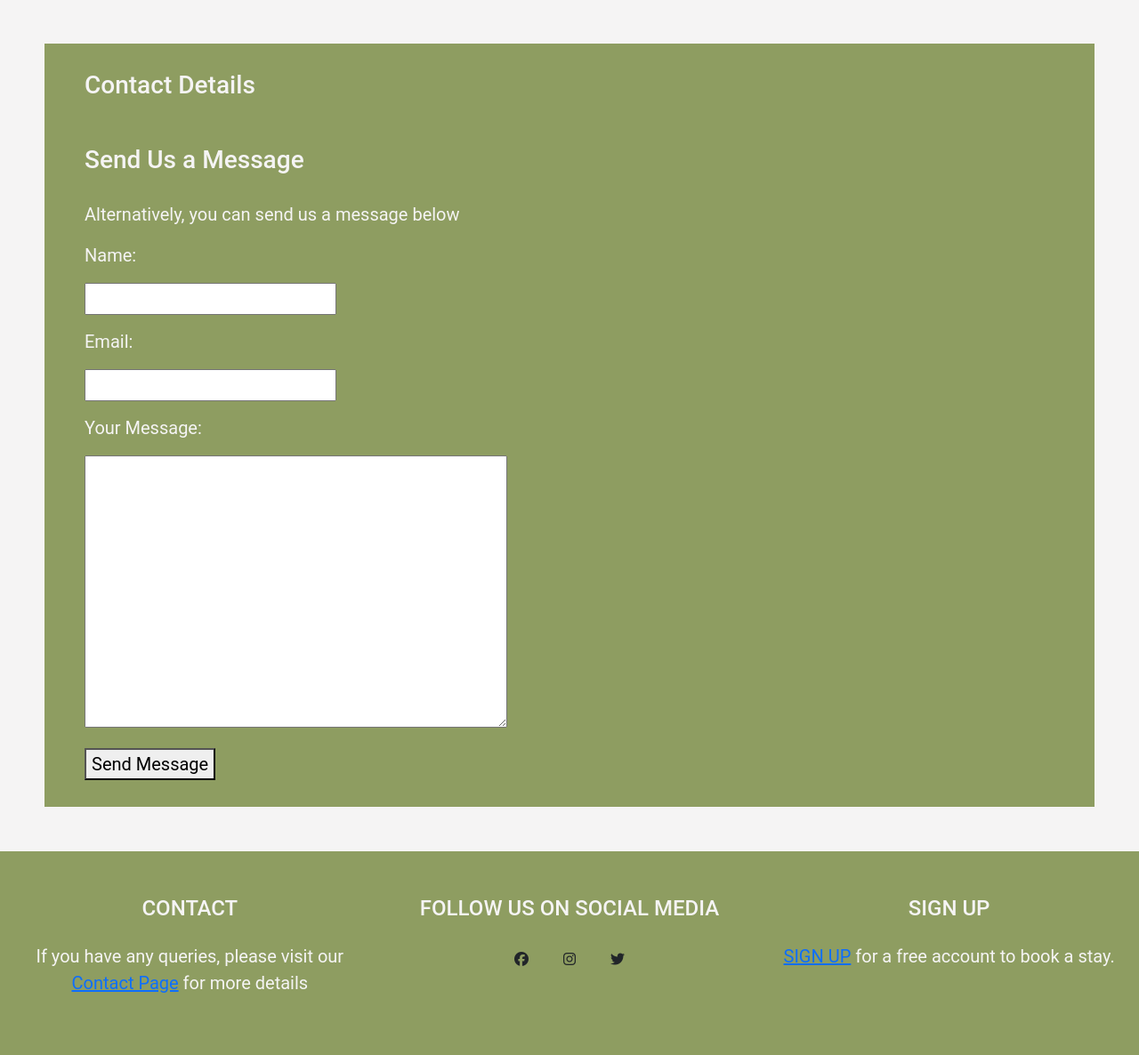
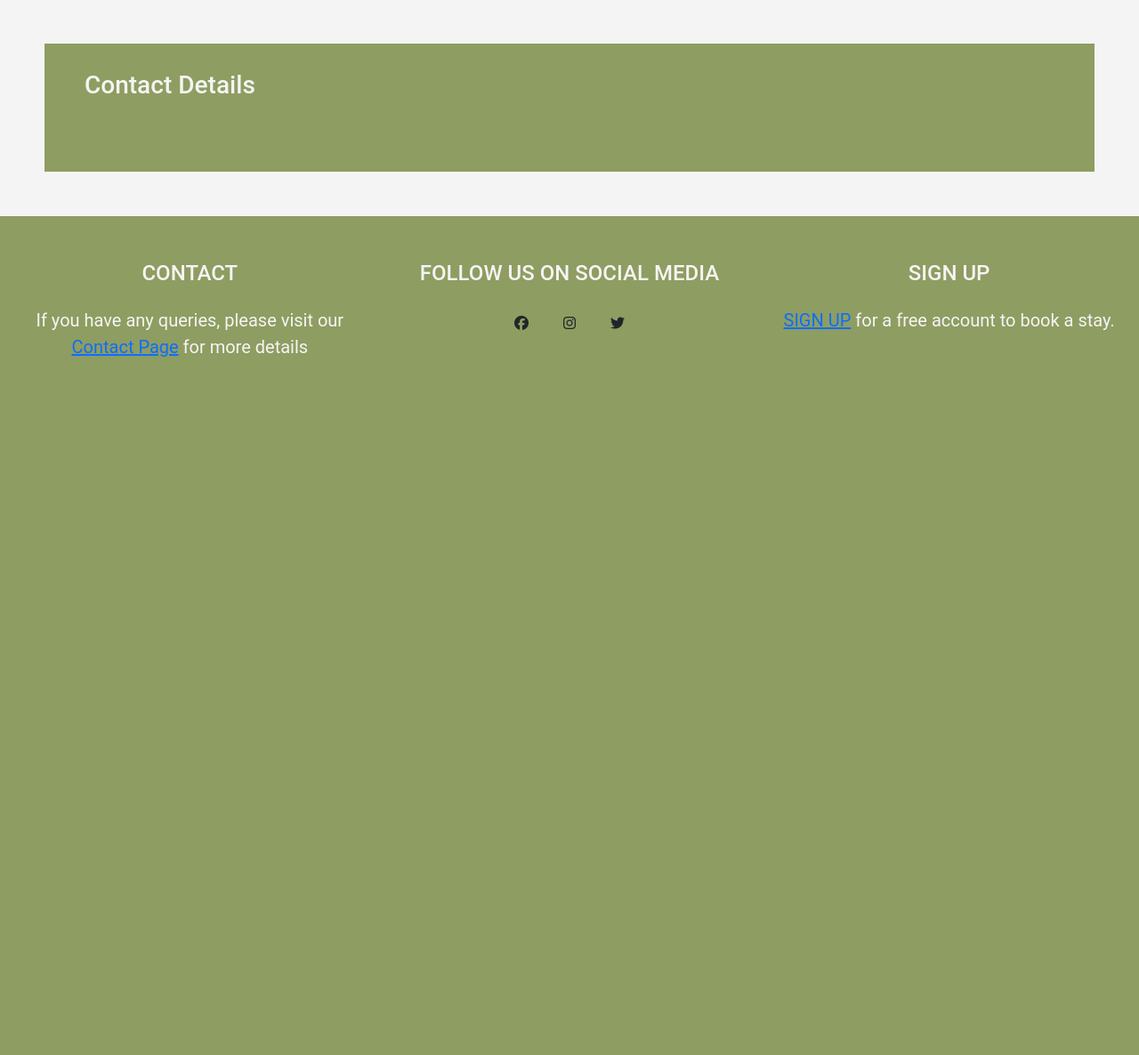
Before and after one commit to donald-macritchie/holiday-cottages, a Django app: page /contact/ in a window 1280 px wide. Shown: the part 481-1667 px from the top of the page at 89% size. After the commit the page ends 882 px from the top, so only its background shows below. Run offline with Django 3.2, Linux system fonts and the light colour scheme; data that the repository does not hold is empty; some libraries are stand-ins or nearby versions; some web fonts are replaced.

Commit message:
remove send a message section from contact.html

```diff
--- a/hill/forms.py
+++ b/hill/forms.py
@@ -2,9 +2,6 @@ from django import forms
 from django.conf import settings
 from django.core.mail import send_mail
 from .models import Cottage, Booking, ContactMessage
-
-
-
 
 
 class ContactMessageForm(forms.ModelForm):
@@ -50,4 +47,5 @@ class BookingForm(forms.ModelForm):
 
     class Meta:
         model = Booking
-        fields = ['check_in_date', 'check_out_date', 'number_of_guests', 'guest_name']
+        fields = ['check_in_date', 'check_out_date',
+                  'number_of_guests', 'guest_name']
--- a/hill/views.py
+++ b/hill/views.py
@@ -182,7 +182,7 @@ def booking_confirmation(request, booking_id):
 @login_required
 def user_profile(request):
     user = request.user
-    user_bookings = Booking.objects.filter(user=user)
+    user_bookings = Booking.objects.filter(user=user).order_by('check_in_date')
     context = {
         'user': user,
         'user_bookings': user_bookings,
--- a/static/css/style.css
+++ b/static/css/style.css
@@ -713,7 +713,7 @@ footer {
 
 
 
-/* Logout.html */
+/* Logout/profile.html */
 
 .profile-container,
 .logout-container{
--- a/templates/base.html
+++ b/templates/base.html
@@ -1,18 +1,16 @@
 {% load static %}
 <!DOCTYPE html>
 <html lang="en">
-<html lang="en">
-
     <head>
-    <meta charset="UTF-8" />
-    <meta http-equiv="X-UA-Compatible" content="IE=edge" />
-    <meta name="viewport" content="width=device-width, initial-scale=1.0" />
+        <meta charset="UTF-8">
+        <meta http-equiv="X-UA-Compatible" content="IE=edge">
+        <meta name="viewport" content="width=device-width, initial-scale=1.0">
 
         <script src="https://code.jquery.com/jquery-3.6.0.min.js"></script>
 
         <!-- Bootstrap -->
         <link rel="stylesheet" href="https://cdn.jsdelivr.net/npm/bootstrap@4.6.2/dist/css/bootstrap.min.css"
-        integrity="sha384-xOolHFLEh07PJGoPkLv1IbcEPTNtaed2xpHsD9ESMhqIYd0nLMwNLD69Npy4HI+N" crossorigin="anonymous" />
+            integrity="sha384-xOolHFLEh07PJGoPkLv1IbcEPTNtaed2xpHsD9ESMhqIYd0nLMwNLD69Npy4HI+N" crossorigin="anonymous">
         <script src="https://cdn.jsdelivr.net/npm/bootstrap@4.6.2/dist/js/bootstrap.bundle.min.js"
             integrity="sha384-Fy6S3B9q64WdZWQUiU+q4/2Lc9npb8tCaSX9FK7E8HnRr0Jz8D6OP9dO5Vg3Q9ct"
             crossorigin="anonymous"></script>
@@ -35,7 +33,7 @@
 
 
         <!-- CSS link -->
-    <link rel="stylesheet" href="{% static 'css/style.css' %}" type="text/css" />
+        <link rel="stylesheet" href="{% static 'css/style.css' %}" type="text/css">
 
 
         <title>Hill Cottages</title>
--- a/templates/contact.html
+++ b/templates/contact.html
@@ -24,25 +24,6 @@
                         {% endfor %}
                     </div>
                 </div>
-                <div class="col-12 col-md-6 contact-message-from">
-                    <h3>Send Us a Message</h3>
-                    <p>Alternatively, you can send us a message below</p>
-                </div>
-                <div class="col-12">
-                    <form action="" method="POST">
-                        {% csrf_token %}
-                        <div class="form-field">
-                            <p>Name:</p>{{ form.name }}
-                        </div>
-                        <div class="form-field">
-                            <p>Email:</p>{{ form.email }}
-                        </div>
-                        <div class="form-field">
-                            <p>Your Message:</p>{{ form.message }}
-                        </div>
-                        <button type="submit">Send Message</button>
-                    </form>
-                </div>
             </div>
         </div>
     </div>
```
Also changed, not shown: hill/models.py (+3 -7 lines), README.md. Lines whose indentation alone changed are shown as unchanged.
